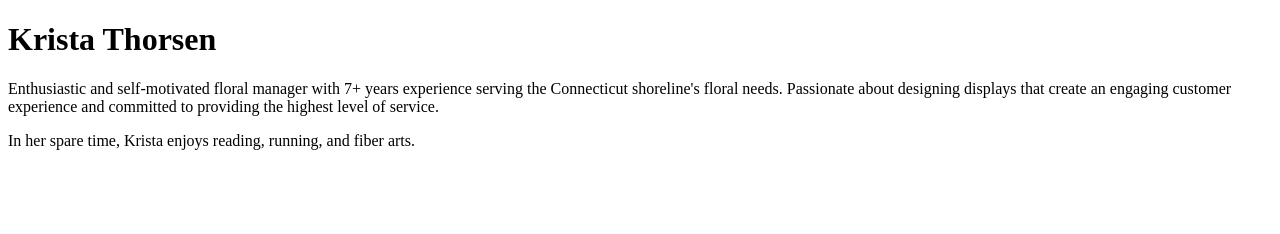
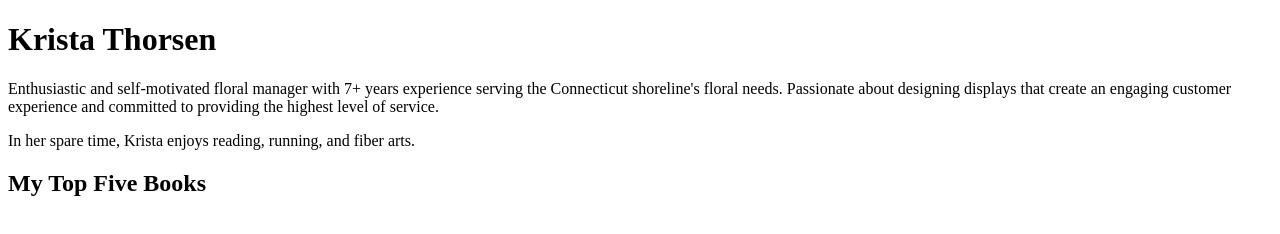
Before and after one commit to kristathorsen/csc2274, a plain HTML site: page index.html in a window 1280 px wide. Drawn offline with Linux system fonts and the light colour scheme.

Commit message:
Update index.html

```diff
--- a/index.html
+++ b/index.html
@@ -13,6 +13,6 @@
 
 <p> In her spare time, Krista enjoys reading, running, and fiber arts.</p>
 
-
+<h2>My Top Five Books</h2>
 </body>
 </html>
```
